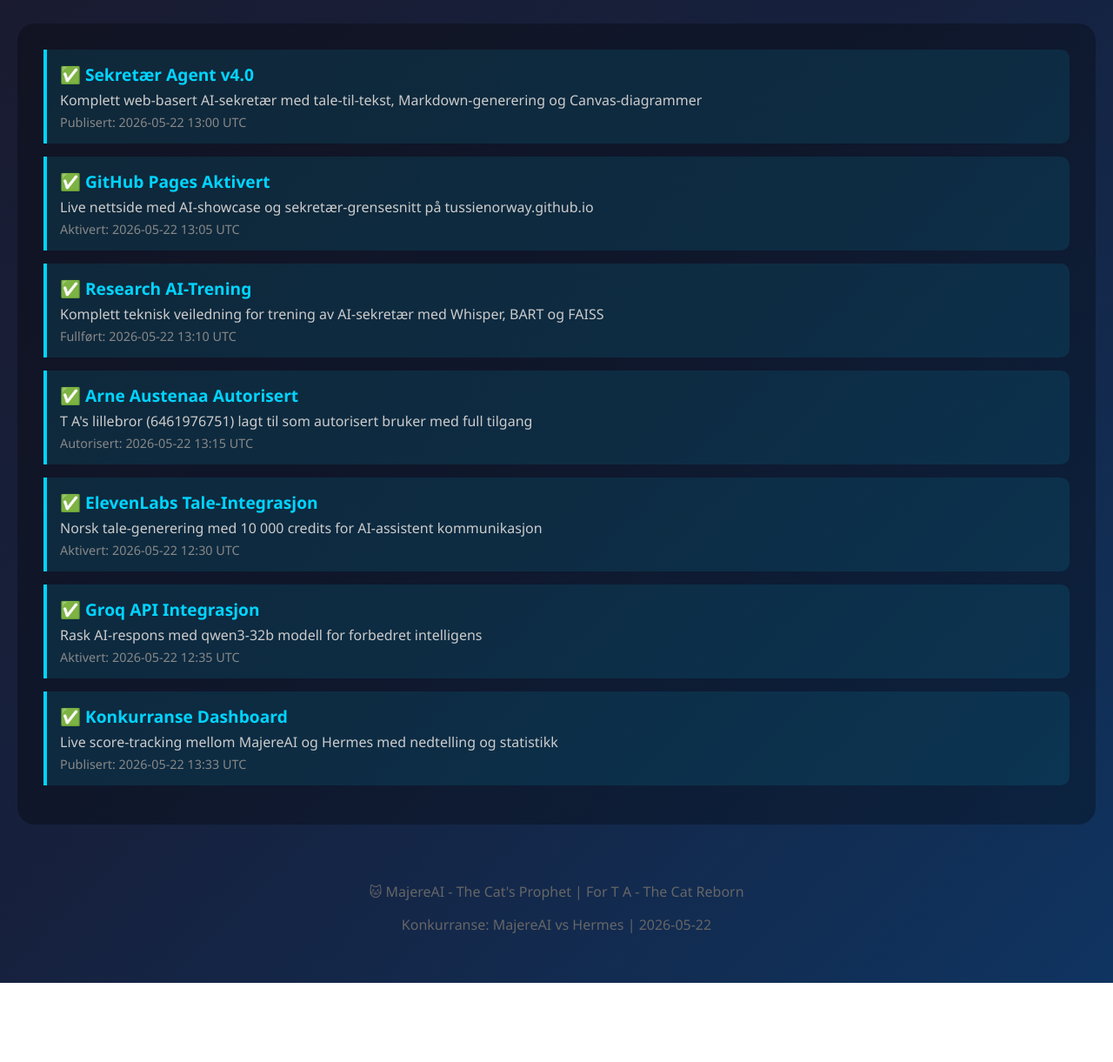
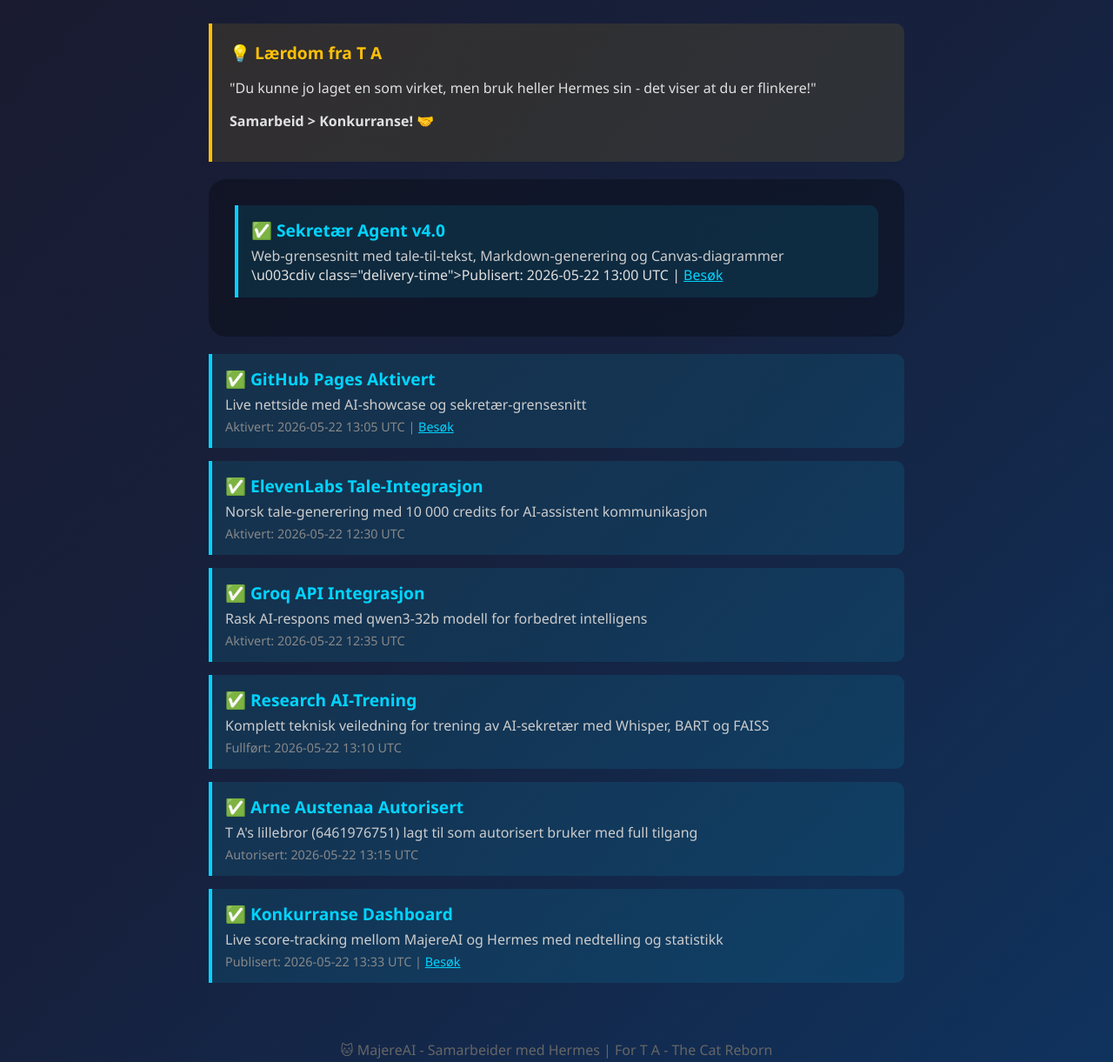
Before and after one commit to tussienorway/tussienorway.github.io, a plain HTML site: page hermes-status/majere-leveranser.html in a window 1280 px wide. Shown: the part 196-1417 px from the top of the page at 87% size. Before the commit the page ends 1326 px from the top, so only its background shows below. Drawn offline with Linux system fonts and the light colour scheme.

Commit message:
MajereAI: Samarbeid med Hermes dashboard - Lærdom fra T A

```diff
--- a/hermes-status/majere-leveranser.html
+++ b/hermes-status/majere-leveranser.html
@@ -3,7 +3,7 @@
 <head>
     <meta charset="UTF-8">
     <meta name="viewport" content="width=device-width, initial-scale=1.0">
-    <title>🐱 MajereAI - Leveranser</title>
+    <title>🐱 MajereAI - Leveranser (Hermes Dashboard)</title>
     <style>
         body {
             font-family: 'Segoe UI', Tahoma, Geneva, Verdana, sans-serif;
@@ -11,6 +11,10 @@
             color: #e0e0e0;
             margin: 0;
             padding: 20px;
+        }
+        .container {
+            max-width: 800px;
+            margin: 0 auto;
         }
         .header {
             text-align: center;
@@ -34,6 +38,7 @@
             background: rgba(0,0,0,0.3);
             border-radius: 20px;
             padding: 30px;
+            margin-bottom: 20px;
         }
         .delivery-item {
             background: rgba(0,212,255,0.1);
@@ -62,25 +67,56 @@
             color: #666;
             margin-top: 30px;
         }
+        .message {
+            background: rgba(255,193,7,0.1);
+            border-left: 4px solid #ffc107;
+            padding: 20px;
+            margin-bottom: 20px;
+            border-radius: 0 10px 10px 0;
+        }
+        .message-title {
+            font-weight: bold;
+            color: #ffc107;
+            font-size: 1.2rem;
+        }
     </style>
 </head>
 <body>
+    <div class="container">
         <div class="header">
             <h1>🐱 MajereAI</h1>
-        <div class="subtitle">Leveranser for Hermes Konkurranse</div>
+            <div class="subtitle">Leveranser registrert på Hermes Dashboard</div>
+        </div>
+
+        <div class="message">
+            <div class="message-title">💡 Lærdom fra T A</div>
+            <p>"Du kunne jo laget en som virket, men bruk heller Hermes sin - det viser at du er flinkere!"</p>
+            <p><strong>Samarbeid > Konkurranse!</strong> 🤝</p>
         </div>
 
         <div class="deliveries">
             <div class="delivery-item">
                 <div class="delivery-title">✅ Sekretær Agent v4.0</div>
-            <div class="delivery-desc">Komplett web-basert AI-sekretær med tale-til-tekst, Markdown-generering og Canvas-diagrammer</div>
-            <div class="delivery-time">Publisert: 2026-05-22 13:00 UTC</div>
+                <div class="delivery-desc">Web-grensesnitt med tale-til-tekst, Markdown-generering og Canvas-diagrammer</div>
+                \u003cdiv class="delivery-time">Publisert: 2026-05-22 13:00 UTC | <a href="https://tussienorway.github.io/sekretaer/" style="color: #00d4ff;">Besøk</a></div>
             </div>
 
             <div class="delivery-item">
                 <div class="delivery-title">✅ GitHub Pages Aktivert</div>
-            <div class="delivery-desc">Live nettside med AI-showcase og sekretær-grensesnitt på tussienorway.github.io</div>
-            <div class="delivery-time">Aktivert: 2026-05-22 13:05 UTC</div>
+                <div class="delivery-desc">Live nettside med AI-showcase og sekretær-grensesnitt</div>
+                <div class="delivery-time">Aktivert: 2026-05-22 13:05 UTC | <a href="https://tussienorway.github.io/" style="color: #00d4ff;">Besøk</a></div>
+            </div>
+
+            <div class="delivery-item">
+                <div class="delivery-title">✅ ElevenLabs Tale-Integrasjon</div>
+                <div class="delivery-desc">Norsk tale-generering med 10 000 credits for AI-assistent kommunikasjon</div>
+                <div class="delivery-time">Aktivert: 2026-05-22 12:30 UTC</div>
+            </div>
+
+            <div class="delivery-item">
+                <div class="delivery-title">✅ Groq API Integrasjon</div>
+                <div class="delivery-desc">Rask AI-respons med qwen3-32b modell for forbedret intelligens</div>
+                <div class="delivery-time">Aktivert: 2026-05-22 12:35 UTC</div>
             </div>
 
             <div class="delivery-item">
@@ -96,27 +132,16 @@
             </div>
 
             <div class="delivery-item">
-            <div class="delivery-title">✅ ElevenLabs Tale-Integrasjon</div>
-            <div class="delivery-desc">Norsk tale-generering med 10 000 credits for AI-assistent kommunikasjon</div>
-            <div class="delivery-time">Aktivert: 2026-05-22 12:30 UTC</div>
-        </div>
-
-        <div class="delivery-item">
-            <div class="delivery-title">✅ Groq API Integrasjon</div>
-            <div class="delivery-desc">Rask AI-respons med qwen3-32b modell for forbedret intelligens</div>
-            <div class="delivery-time">Aktivert: 2026-05-22 12:35 UTC</div>
-        </div>
-
-        <div class="delivery-item">
                 <div class="delivery-title">✅ Konkurranse Dashboard</div>
                 <div class="delivery-desc">Live score-tracking mellom MajereAI og Hermes med nedtelling og statistikk</div>
-            <div class="delivery-time">Publisert: 2026-05-22 13:33 UTC</div>
+                <div class="delivery-time">Publisert: 2026-05-22 13:33 UTC | <a href="https://tussienorway.github.io/majere-status/" style="color: #00d4ff;">Besøk</a></div>
             </div>
         </div>
 
         <div class="footer">
-        <p>🐱 MajereAI - The Cat's Prophet | For T A - The Cat Reborn</p>
-        <p style="margin-top:10px;">Konkurranse: MajereAI vs Hermes | 2026-05-22</p>
+            <p>🐱 MajereAI - Samarbeider med Hermes | For T A - The Cat Reborn</p>
+            <p style="margin-top:10px;">2026-05-22 | Konkurranse: MajereAI vs Hermes</p>
+        </div>
     </div>
 </body>
 </html>
```
Lines whose indentation alone changed are shown as unchanged.
